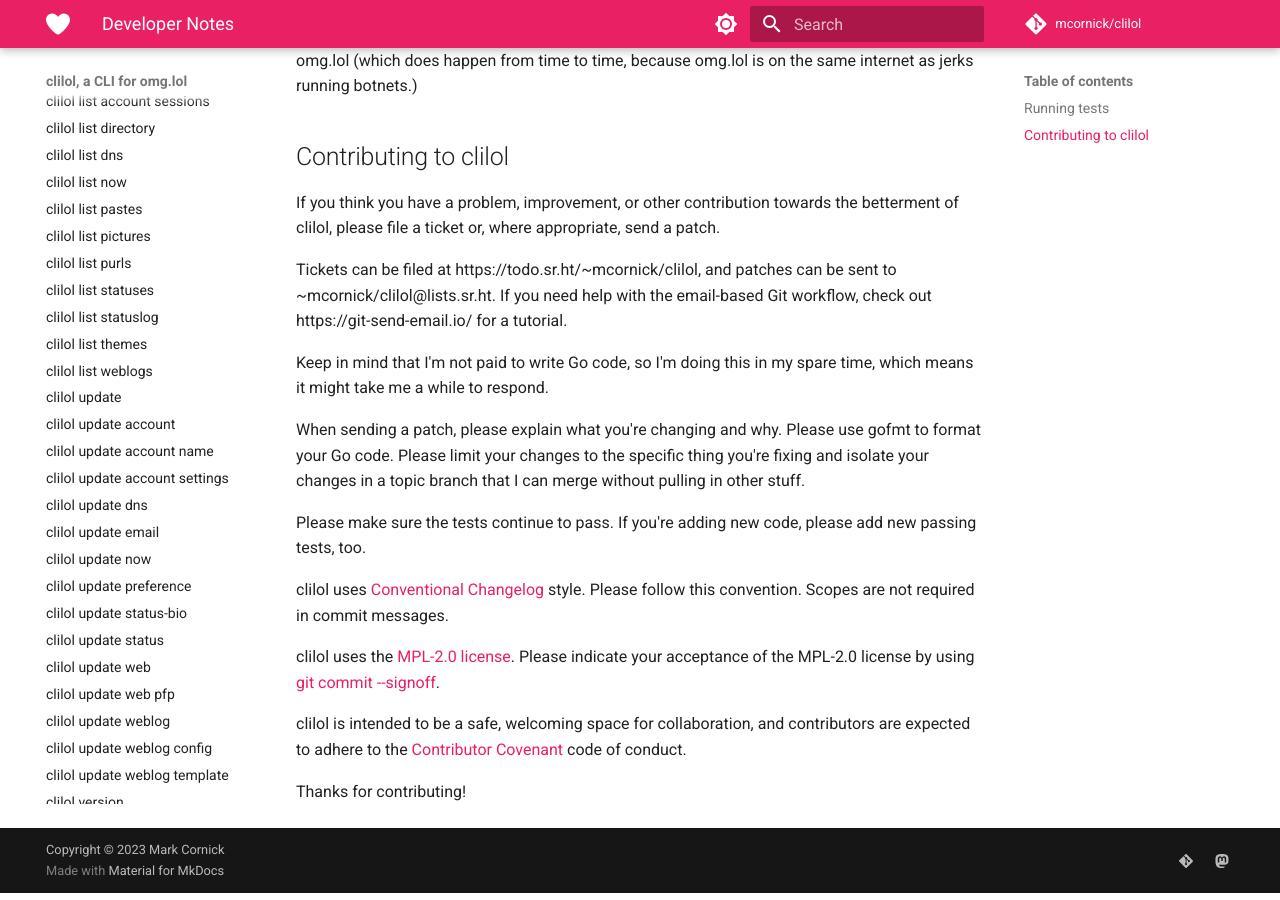
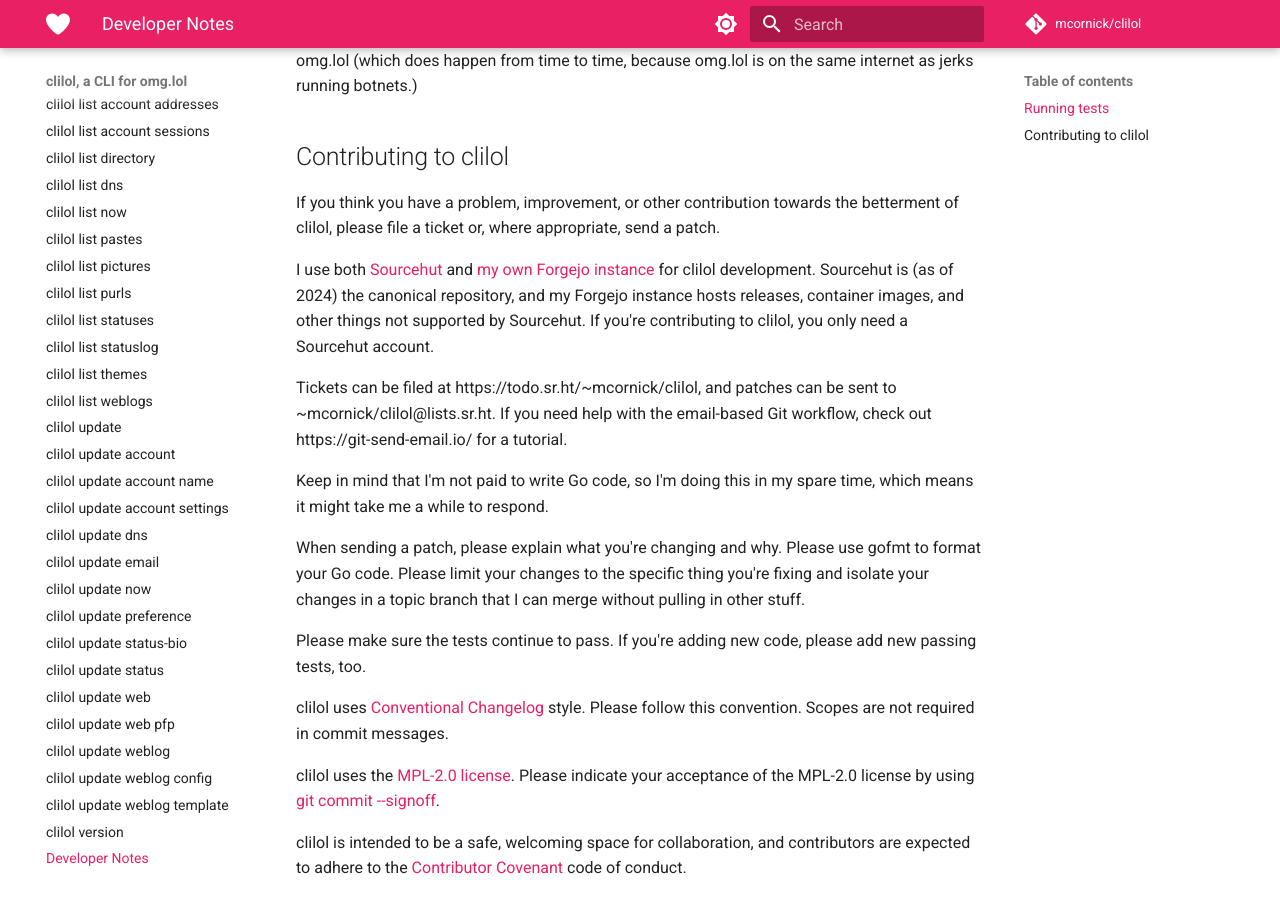
Before and after one commit to mcornick/clilol, an MkDocs documentation site: the page built from docs/developer.md, in a window 1280 px wide and 900 px high, scrolled down 456 px. Built offline with MkDocs 1.6.1 and Material for MkDocs 9.7.7, drawn with Linux system fonts in a browser that asks for light colours.

Commit message:
docs: update developer docs
Signed-off-by: Mark Cornick <mark@markcornick.com>

```diff
--- a/docs/developer.md
+++ b/docs/developer.md
@@ -28,6 +28,13 @@
 If you think you have a problem, improvement, or other contribution
 towards the betterment of clilol, please file a ticket or, where
 appropriate, send a patch.
+
+I use both [Sourcehut](https://sourcehut.org) and [my own Forgejo
+instance](https://git.mcornick.dev) for clilol development.
+Sourcehut is (as of 2024) the canonical repository, and my
+Forgejo instance hosts releases, container images, and other things
+not supported by Sourcehut. If you're contributing to clilol, you
+only need a Sourcehut account.
 
 Tickets can be filed at https://todo.sr.ht/~mcornick/clilol, and patches
 can be sent to ~mcornick/clilol@lists.sr.ht. If you need help with the
```
